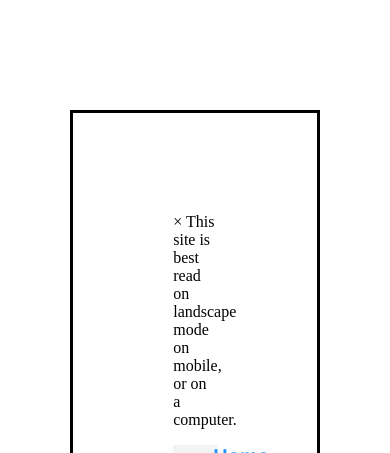
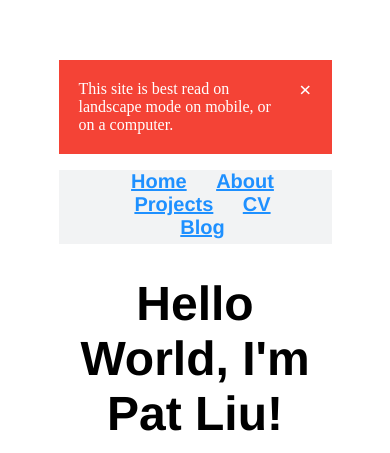
Before and after one commit to pat-liu/WebsiteV1, a Jekyll site: the page built from index.html, in a window 390 px wide. Shown: the top 453 px of the page. Built offline with Jekyll 4.4.1, drawn with Linux system fonts in a browser that asks for light colours; grey boxes are pictures that could not be loaded.

Commit message:
Update main.css

```diff
--- a/css/main.css
+++ b/css/main.css
@@ -118,19 +118,38 @@ ul.posts li {
     text-align: -webkit-center;
 }
 @media (min-width: 0px) and (max-width: 767px) {
-     html {
+     /*html {
     margin: 50px auto;
     width: 80%;
     padding: 0;
-    }
+    }*/
   body {
-    margin: 60px auto;
-    width: 80%;
-    padding: 100px;
-    border: black;
-    border-width: 3px;
-    box-sizing: border-box;
-    border-style: solid;
+   margin: 60px auto;
+    width: 70%;
+    padding: 0;
+}
+    .alert {
+  padding: 20px;
+  background-color: #f44336; /* Red */
+  color: white;
+  margin-bottom: 15px;
+}
+
+/* The close button */
+.closebtn {
+  margin-left: 15px;
+  color: white;
+  font-weight: bold;
+  float: right;
+  font-size: 22px;
+  line-height: 20px;
+  cursor: pointer;
+  transition: 0.3s;
+}
+
+/* When moving the mouse over the close button */
+.closebtn:hover {
+  color: black;
 }
 }
 @media (min-width: 768px) {
```
